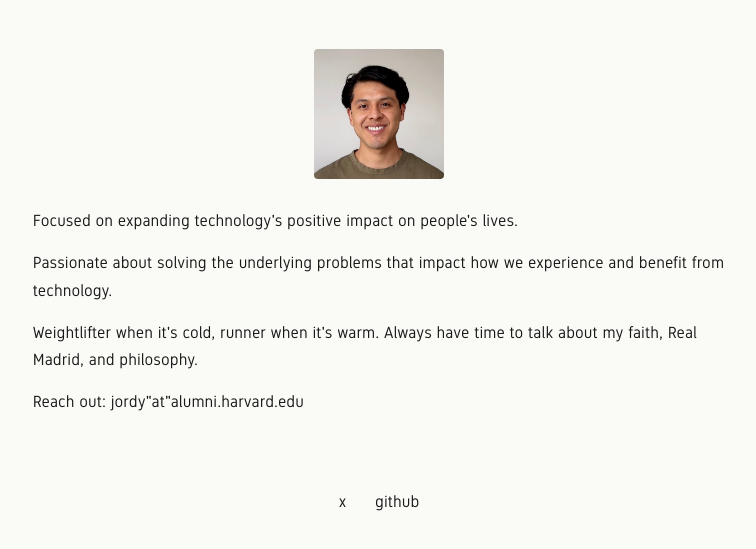
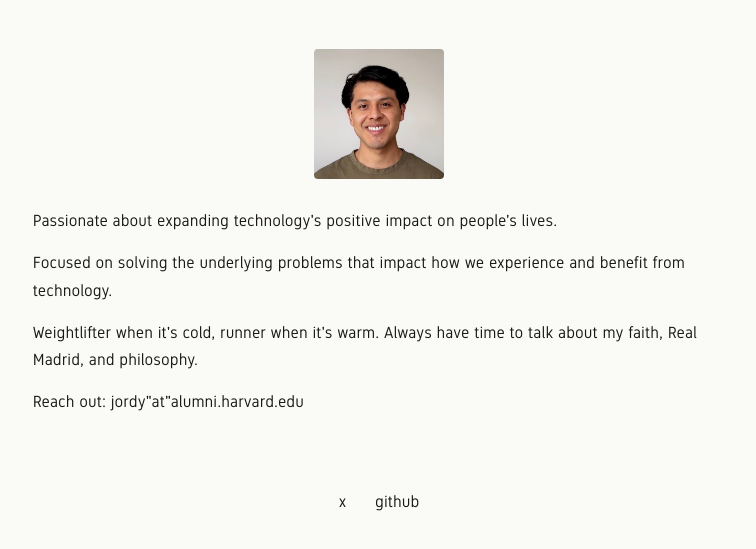
Before and after one commit to rodriguezjordyc/website, a website: page index.html in a window 1280 px wide. Shown: the part 99-648 px from the top of the page, without its empty margins (261-1017 px from the left). Drawn offline with Linux system fonts and the light colour scheme; a web font is replaced by a local one.

Commit message:
Revise about section text in index.html for clarity and emphasis on technology's positive impact

```diff
--- a/index.html
+++ b/index.html
@@ -36,8 +36,8 @@
     <main>
         <section id="about">
             <img src="pics/me.jpg" alt="jordy rodriguez" class="profile-image">
-            <p>Focused on expanding technology's positive impact on people's lives.</p>
-            <p>Passionate about solving the underlying problems that impact how we experience and benefit from technology.</p>
+            <p>Passionate about expanding technology's positive impact on people's lives.</p>
+            <p>Focused on solving the underlying problems that impact how we experience and benefit from technology.</p>
             <p>Weightlifter when it's cold, runner when it's warm. Always have time to talk about my faith, Real Madrid, and philosophy.</p>
             <p>Reach out: jordy"at"alumni.harvard.edu</p>
         </section>
```
